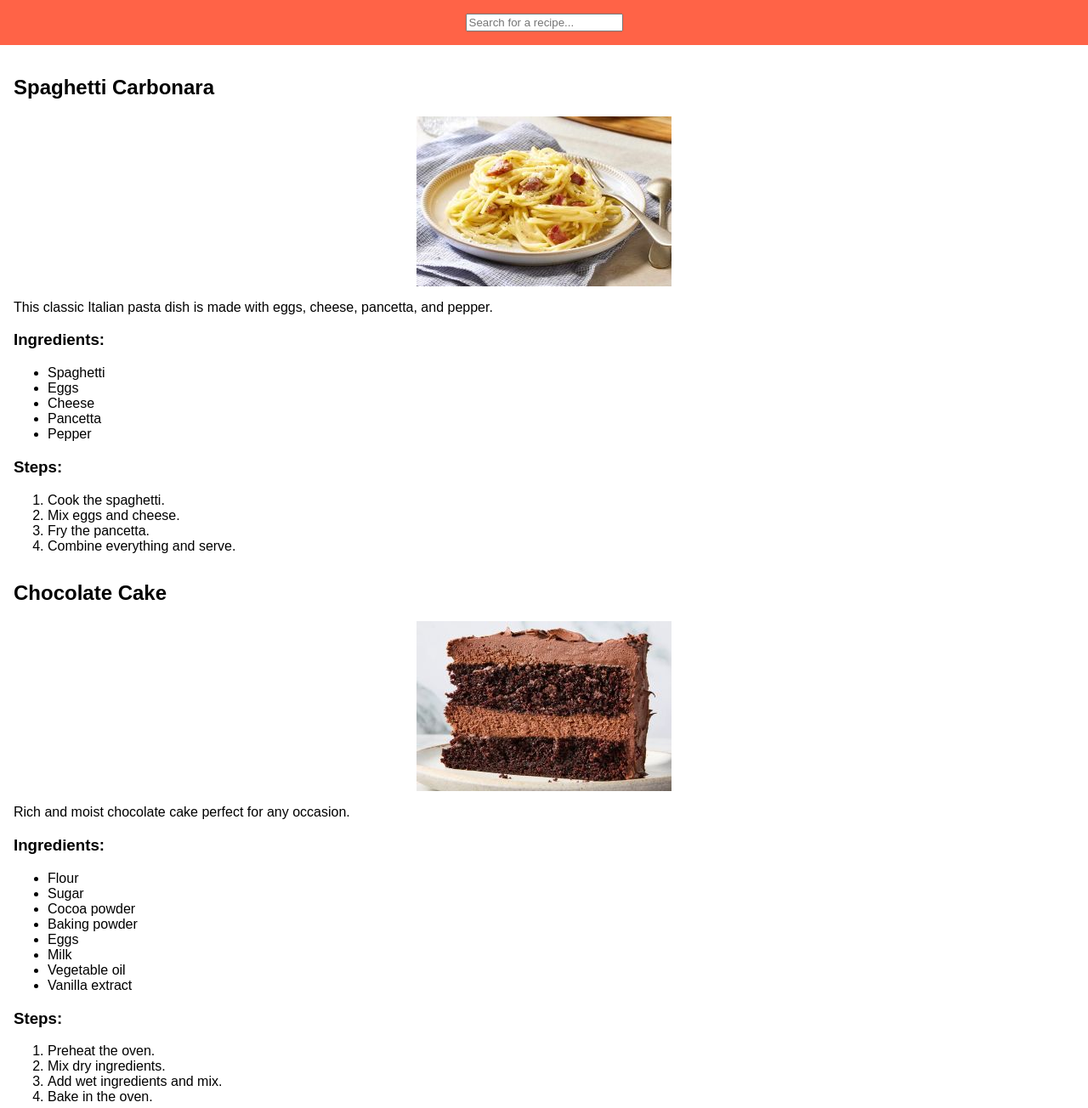
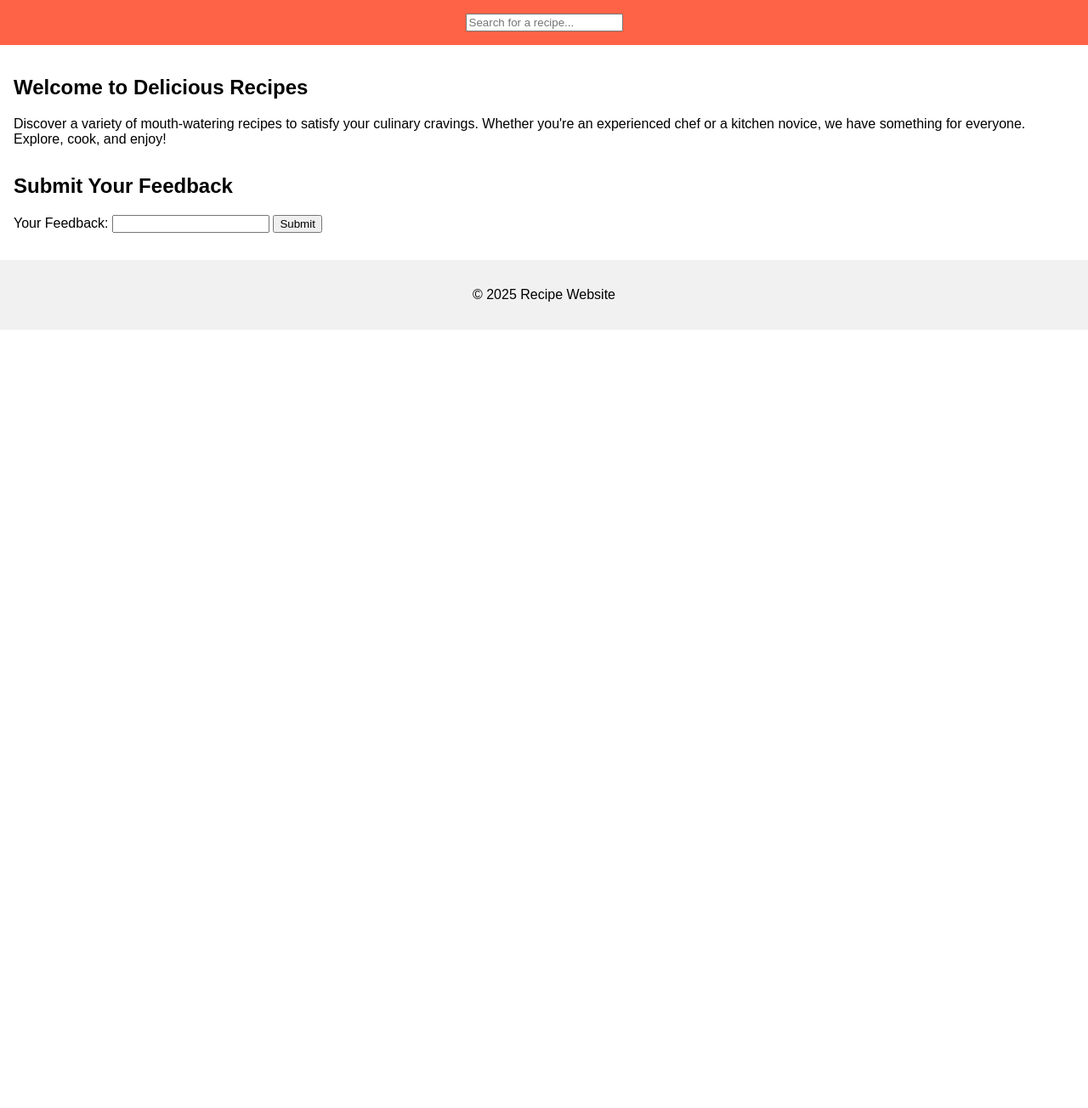
Before and after one commit to mustafajnedian/recipe-website, a plain HTML site: page index.html in a window 1280 px wide. Shown: the part 80-1384 px from the top of the page at 85% size. After the commit the page ends 800 px from the top, so only its background shows below. Drawn offline with Linux system fonts and the light colour scheme.

Commit message:
Add Website Introduction feature 25.01.25

```diff
--- a/index.html
+++ b/index.html
@@ -12,48 +12,12 @@
     <input type="text" id="search-bar" placeholder="Search for a recipe...">
   </header>
   <main id="recipe-list">
-    <section class="recipe">
-      <h2>Spaghetti Carbonara</h2>
-      <img src="images/spaghetti-carbonara.jpg" alt="Spaghetti Carbonara">
-      <p>This classic Italian pasta dish is made with eggs, cheese, pancetta, and pepper.</p>
-      <h3>Ingredients:</h3>
-      <ul>
-        <li>Spaghetti</li>
-        <li>Eggs</li>
-        <li>Cheese</li>
-        <li>Pancetta</li>
-        <li>Pepper</li>
-      </ul>
-      <h3>Steps:</h3>
-      <ol>
-        <li>Cook the spaghetti.</li>
-        <li>Mix eggs and cheese.</li>
-        <li>Fry the pancetta.</li>
-        <li>Combine everything and serve.</li>
-      </ol>
+    <section class="introduction">
+      <h2>Welcome to Delicious Recipes</h2>
+      <p>Discover a variety of mouth-watering recipes to satisfy your culinary cravings. Whether you're an experienced chef or a kitchen novice, we have something for everyone. Explore, cook, and enjoy!</p>
     </section>
     <section class="recipe">
-      <h2>Chocolate Cake</h2>
-      <img src="images/chocolate-cake.jpg" alt="Chocolate Cake">
-      <p>Rich and moist chocolate cake perfect for any occasion.</p>
-      <h3>Ingredients:</h3>
-      <ul>
-        <li>Flour</li>
-        <li>Sugar</li>
-        <li>Cocoa powder</li>
-        <li>Baking powder</li>
-        <li>Eggs</li>
-        <li>Milk</li>
-        <li>Vegetable oil</li>
-        <li>Vanilla extract</li>
-      </ul>
-      <h3>Steps:</h3>
-      <ol>
-        <li>Preheat the oven.</li>
-        <li>Mix dry ingredients.</li>
-        <li>Add wet ingredients and mix.</li>
-        <li>Bake in the oven.</li>
-      </ol>
+      <!-- Existing recipe content here -->
     </section>
     <!-- Feedback Form -->
     <section class="feedback">
```
